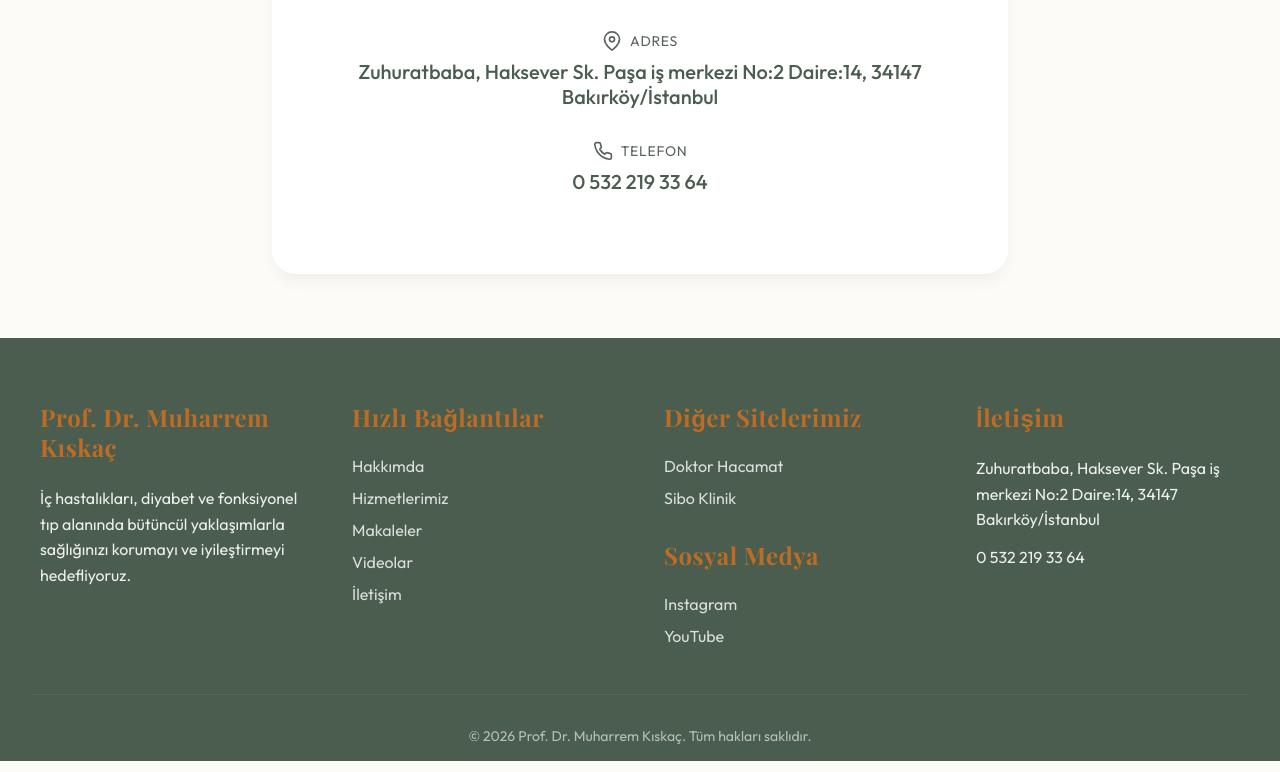
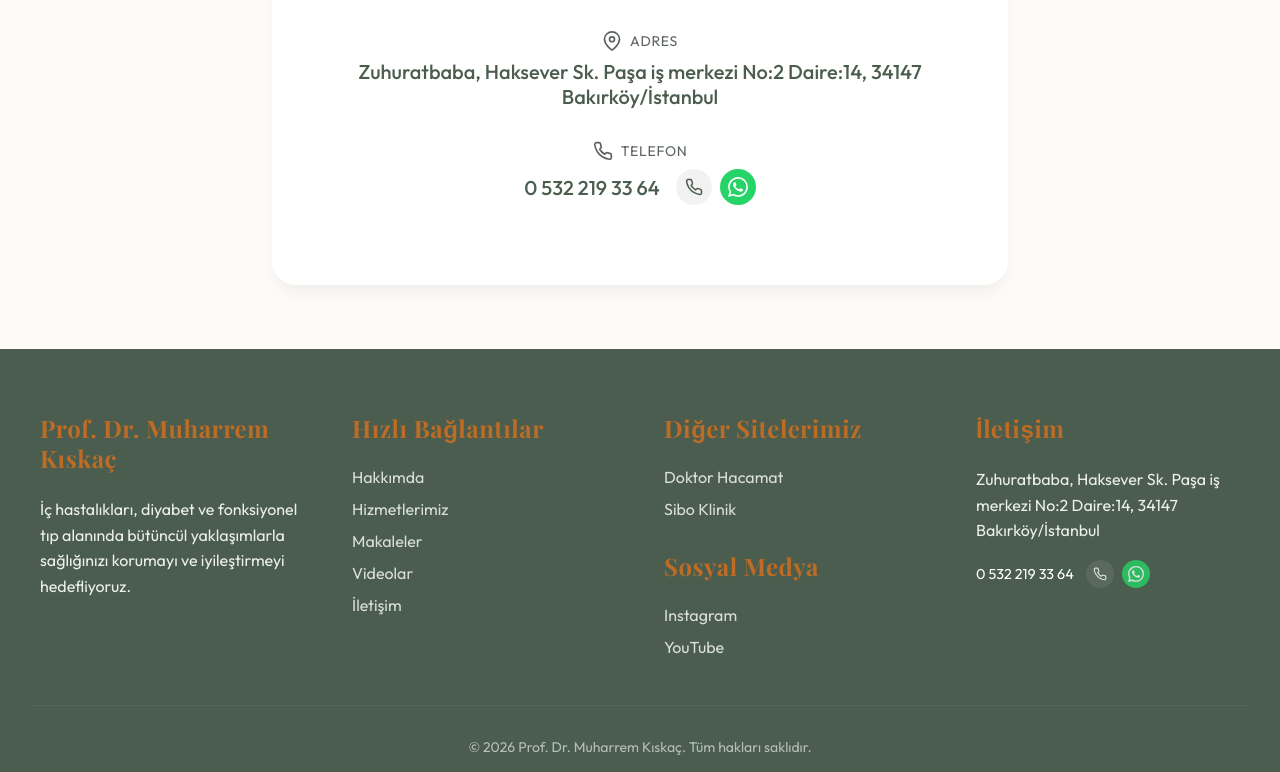
Before and after one commit to batuhankiskac/profdrmuharremkiskac.com, a Next.js app: page /iletisim in a window 1280 px wide. Shown: the part 671-1443 px from the top of the page. Built offline with nearby package versions, Linux system fonts and the light colour scheme; no server answers; a web font is replaced by a local one.

Commit message:
feat: add call and WhatsApp quick-action buttons to footer and contact page

```diff
--- a/src/app/iletisim/page.tsx
+++ b/src/app/iletisim/page.tsx
@@ -39,9 +39,17 @@
             <svg width="20" height="20" viewBox="0 0 24 24" fill="none" stroke="currentColor" strokeWidth="2" strokeLinecap="round" strokeLinejoin="round"><path d="M22 16.92v3a2 2 0 0 1-2.18 2 19.79 19.79 0 0 1-8.63-3.07 19.5 19.5 0 0 1-6-6 19.79 19.79 0 0 1-3.07-8.67A2 2 0 0 1 4.11 2h3a2 2 0 0 1 2 1.72 12.84 12.84 0 0 0 .7 2.81 2 2 0 0 1-.45 2.11L8.09 9.91a16 16 0 0 0 6 6l1.27-1.27a2 2 0 0 1 2.11-.45 12.84 12.84 0 0 0 2.81.7A2 2 0 0 1 22 16.92z"></path></svg>
             Telefon
           </span>
-          <span className={styles.value}>
-            {contactData.phone}
-          </span>
+          <div className={styles.value} style={{ display: 'flex', alignItems: 'center', justifyContent: 'center', gap: '1rem' }}>
+            <span>{contactData.phone}</span>
+            <div style={{ display: 'flex', gap: '0.5rem' }}>
+              <a href={`tel:+${contactData.whatsapp}`} title="Hemen Ara" style={{ display: 'flex', alignItems: 'center', justifyContent: 'center', width: '36px', height: '36px', borderRadius: '50%', backgroundColor: 'rgba(0,0,0,0.05)', color: 'inherit', transition: 'transform 0.2s ease, opacity 0.2s ease' }} onMouseOver={(e) => e.currentTarget.style.transform = 'scale(1.1)'} onMouseOut={(e) => e.currentTarget.style.transform = 'scale(1)'}>
+                <svg width="18" height="18" viewBox="0 0 24 24" fill="none" stroke="currentColor" strokeWidth="2" strokeLinecap="round" strokeLinejoin="round"><path d="M22 16.92v3a2 2 0 0 1-2.18 2 19.79 19.79 0 0 1-8.63-3.07 19.5 19.5 0 0 1-6-6 19.79 19.79 0 0 1-3.07-8.67A2 2 0 0 1 4.11 2h3a2 2 0 0 1 2 1.72 12.84 12.84 0 0 0 .7 2.81 2 2 0 0 1-.45 2.11L8.09 9.91a16 16 0 0 0 6 6l1.27-1.27a2 2 0 0 1 2.11-.45 12.84 12.84 0 0 0 2.81.7A2 2 0 0 1 22 16.92z"></path></svg>
+              </a>
+              <a href={`https://wa.me/${contactData.whatsapp}`} target="_blank" rel="noopener noreferrer" title="WhatsApp'tan Yaz" style={{ display: 'flex', alignItems: 'center', justifyContent: 'center', width: '36px', height: '36px', borderRadius: '50%', backgroundColor: '#25D366', color: 'white', transition: 'transform 0.2s ease' }} onMouseOver={(e) => e.currentTarget.style.transform = 'scale(1.1)'} onMouseOut={(e) => e.currentTarget.style.transform = 'scale(1)'}>
+                <svg width="20" height="20" viewBox="0 0 24 24" fill="currentColor" stroke="none"><path d="M17.472 14.382c-.297-.149-1.758-.867-2.03-.967-.273-.099-.471-.148-.67.15-.197.297-.767.966-.94 1.164-.173.199-.347.223-.644.075-.297-.15-1.255-.463-2.39-1.475-.883-.788-1.48-1.761-1.653-2.059-.173-.297-.018-.458.13-.606.134-.133.298-.347.446-.52.149-.174.198-.298.298-.497.099-.198.05-.371-.025-.52-.075-.149-.669-1.612-.916-2.207-.242-.579-.487-.5-.669-.51a12.8 12.8 0 0 0-.57-.01c-.198 0-.52.074-.792.372-.272.297-1.04 1.016-1.04 2.479 0 1.462 1.065 2.875 1.213 3.074.149.198 2.096 3.2 5.077 4.487.709.306 1.262.489 1.694.625.712.227 1.36.195 1.871.118.571-.085 1.758-.719 2.006-1.413.248-.694.248-1.289.173-1.413-.074-.124-.272-.198-.57-.347m-5.421 7.403h-.004a9.87 9.87 0 0 1-5.031-1.378l-.361-.214-3.741.982.998-3.648-.235-.374a9.86 9.86 0 0 1-1.51-5.26c.001-5.45 4.436-9.884 9.888-9.884 2.64 0 5.122 1.03 6.988 2.898a9.825 9.825 0 0 1 2.893 6.994c-.003 5.45-4.437 9.884-9.885 9.884m8.413-18.297A11.815 11.815 0 0 0 12.05 0C5.495 0 .16 5.335.157 11.892c0 2.096.547 4.142 1.588 5.945L.057 24l6.305-1.654a11.882 11.882 0 0 0 5.683 1.448h.005c6.554 0 11.89-5.335 11.893-11.893a11.821 11.821 0 0 0-3.48-8.413Z"/></svg>
+              </a>
+            </div>
+          </div>
         </div>
 
 
--- a/src/components/Footer.tsx
+++ b/src/components/Footer.tsx
@@ -43,7 +43,17 @@
           <h3>İletişim</h3>
           <div className={styles.links}>
             <p>{contactData.address}</p>
-            <p>{contactData.phone}</p>
+            <div style={{ display: 'flex', alignItems: 'center', gap: '0.75rem', marginTop: '0.25rem' }}>
+              <span style={{ fontSize: '0.9rem' }}>{contactData.phone}</span>
+              <div style={{ display: 'flex', gap: '0.5rem' }}>
+                <a href={`tel:+${contactData.whatsapp}`} title="Hemen Ara" style={{ display: 'flex', alignItems: 'center', justifyContent: 'center', width: '28px', height: '28px', borderRadius: '50%', backgroundColor: 'rgba(255,255,255,0.1)', color: 'inherit', transition: 'transform 0.2s ease' }} onMouseOver={(e) => e.currentTarget.style.transform = 'scale(1.1)'} onMouseOut={(e) => e.currentTarget.style.transform = 'scale(1)'}>
+                  <svg width="14" height="14" viewBox="0 0 24 24" fill="none" stroke="currentColor" strokeWidth="2" strokeLinecap="round" strokeLinejoin="round"><path d="M22 16.92v3a2 2 0 0 1-2.18 2 19.79 19.79 0 0 1-8.63-3.07 19.5 19.5 0 0 1-6-6 19.79 19.79 0 0 1-3.07-8.67A2 2 0 0 1 4.11 2h3a2 2 0 0 1 2 1.72 12.84 12.84 0 0 0 .7 2.81 2 2 0 0 1-.45 2.11L8.09 9.91a16 16 0 0 0 6 6l1.27-1.27a2 2 0 0 1 2.11-.45 12.84 12.84 0 0 0 2.81.7A2 2 0 0 1 22 16.92z"></path></svg>
+                </a>
+                <a href={`https://wa.me/${contactData.whatsapp}`} target="_blank" rel="noopener noreferrer" title="WhatsApp'tan Yaz" style={{ display: 'flex', alignItems: 'center', justifyContent: 'center', width: '28px', height: '28px', borderRadius: '50%', backgroundColor: '#25D366', color: 'white', transition: 'transform 0.2s ease' }} onMouseOver={(e) => e.currentTarget.style.transform = 'scale(1.1)'} onMouseOut={(e) => e.currentTarget.style.transform = 'scale(1)'}>
+                  <svg width="16" height="16" viewBox="0 0 24 24" fill="currentColor" stroke="none"><path d="M17.472 14.382c-.297-.149-1.758-.867-2.03-.967-.273-.099-.471-.148-.67.15-.197.297-.767.966-.94 1.164-.173.199-.347.223-.644.075-.297-.15-1.255-.463-2.39-1.475-.883-.788-1.48-1.761-1.653-2.059-.173-.297-.018-.458.13-.606.134-.133.298-.347.446-.52.149-.174.198-.298.298-.497.099-.198.05-.371-.025-.52-.075-.149-.669-1.612-.916-2.207-.242-.579-.487-.5-.669-.51a12.8 12.8 0 0 0-.57-.01c-.198 0-.52.074-.792.372-.272.297-1.04 1.016-1.04 2.479 0 1.462 1.065 2.875 1.213 3.074.149.198 2.096 3.2 5.077 4.487.709.306 1.262.489 1.694.625.712.227 1.36.195 1.871.118.571-.085 1.758-.719 2.006-1.413.248-.694.248-1.289.173-1.413-.074-.124-.272-.198-.57-.347m-5.421 7.403h-.004a9.87 9.87 0 0 1-5.031-1.378l-.361-.214-3.741.982.998-3.648-.235-.374a9.86 9.86 0 0 1-1.51-5.26c.001-5.45 4.436-9.884 9.888-9.884 2.64 0 5.122 1.03 6.988 2.898a9.825 9.825 0 0 1 2.893 6.994c-.003 5.45-4.437 9.884-9.885 9.884m8.413-18.297A11.815 11.815 0 0 0 12.05 0C5.495 0 .16 5.335.157 11.892c0 2.096.547 4.142 1.588 5.945L.057 24l6.305-1.654a11.882 11.882 0 0 0 5.683 1.448h.005c6.554 0 11.89-5.335 11.893-11.893a11.821 11.821 0 0 0-3.48-8.413Z"/></svg>
+                </a>
+              </div>
+            </div>
           </div>
         </div>
       </div>
--- a/src/data/contact.json
+++ b/src/data/contact.json
@@ -1,6 +1,7 @@
 {
   "address": "Zuhuratbaba, Haksever Sk. Paşa iş merkezi No:2 Daire:14, 34147 Bakırköy/İstanbul",
   "phone": "0 532 219 33 64",
+  "whatsapp": "905322193364",
   "email": "iletisim@profdrmuharremkiskac.com",
   "social": {
     "instagram": "https://www.instagram.com/profdrmuharremkiskac/",
```
